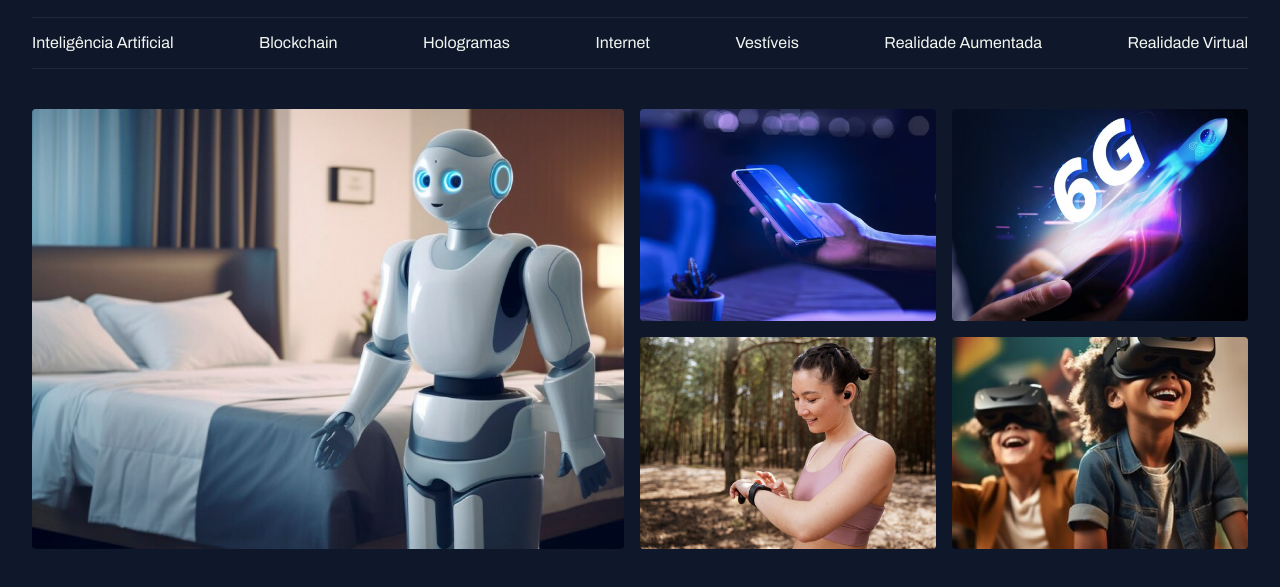
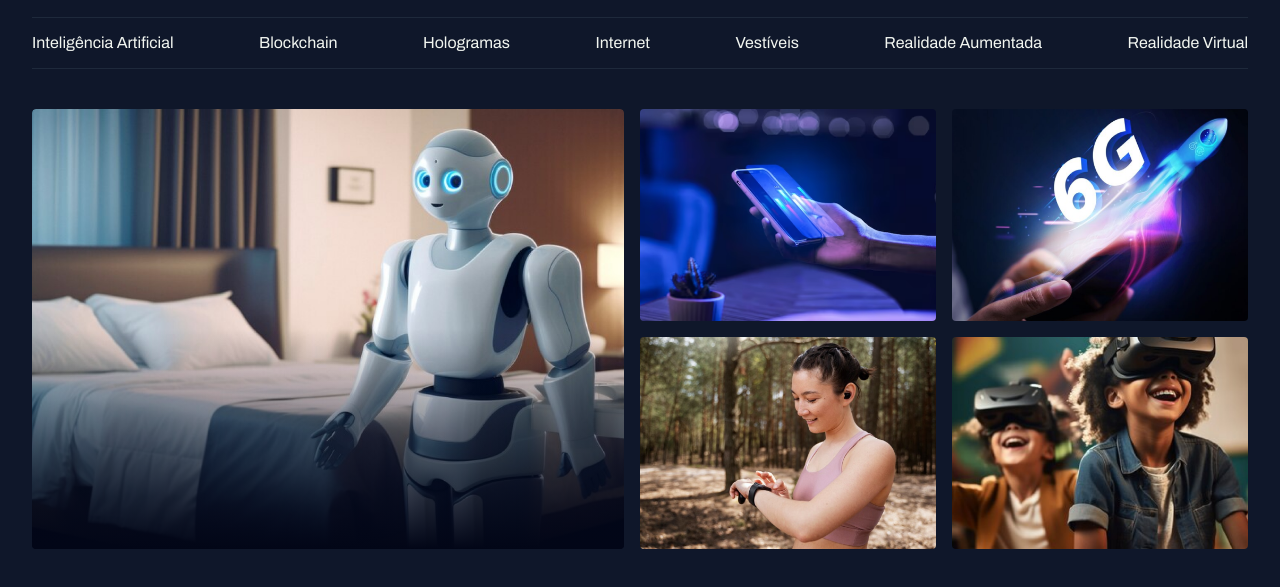
Before and after one commit to suelensalvino/portal-noticias, a plain HTML site: page index.html in a window 1280 px wide. Shown: the part 55-642 px from the top of the page. Drawn offline with Linux system fonts and the light colour scheme.

Commit message:
adding gradient to card

```diff
--- a/index.html
+++ b/index.html
@@ -42,7 +42,7 @@
     </header>
     <main class="grid container">
       <section id="featured" class="grid grid-flow-col gap-16">
-        <div>
+        <div class="card">
           <img src="assets/images/Image 01.png" alt="" />
         </div>
         <div class="grid grid-cols-2 gap-16">
--- a/styles/sections.css
+++ b/styles/sections.css
@@ -4,4 +4,17 @@
     object-fit: cover;
     border-radius: 4px;
   }
+  .card {
+    border-radius: 4px;
+    overflow: hidden;
+    position: relative;
+
+    &::before {
+      content: "";
+      position: absolute;
+      inset: 0;
+      top: 50%;
+      background: linear-gradient(180deg, transparent 0%, #020617 100%);
+    }
+  }
 }
```
